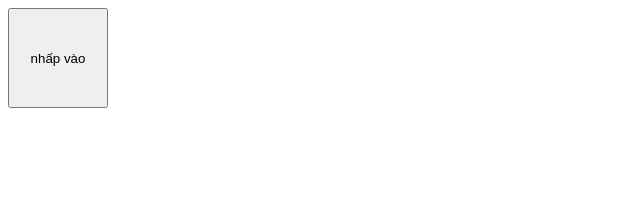
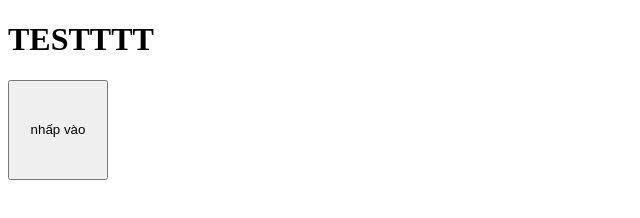
Before and after one commit to gittbin/product_sell_clother, a plain HTML site: page item2/AI/test.html in a window 1280 px wide. Shown: the whole page, without its empty margins (0-640 px from the left). Drawn offline with Linux system fonts and the light colour scheme.

Commit message:
Update test.html

```diff
--- a/item2/AI/test.html
+++ b/item2/AI/test.html
@@ -18,7 +18,7 @@
 
 </form> -->
 
-
+<h1>TESTTTT</h1>
 <button style="height: 100px; width: 100px;" class="button"> nhấp vào</button>
 
 
```
